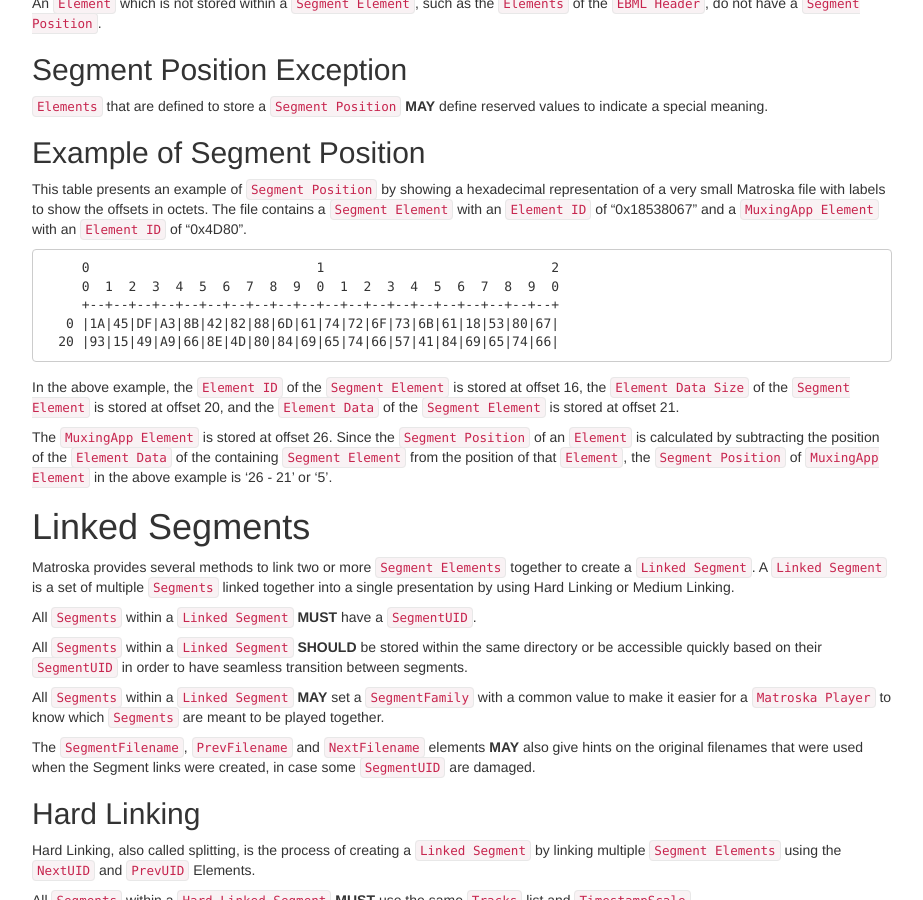
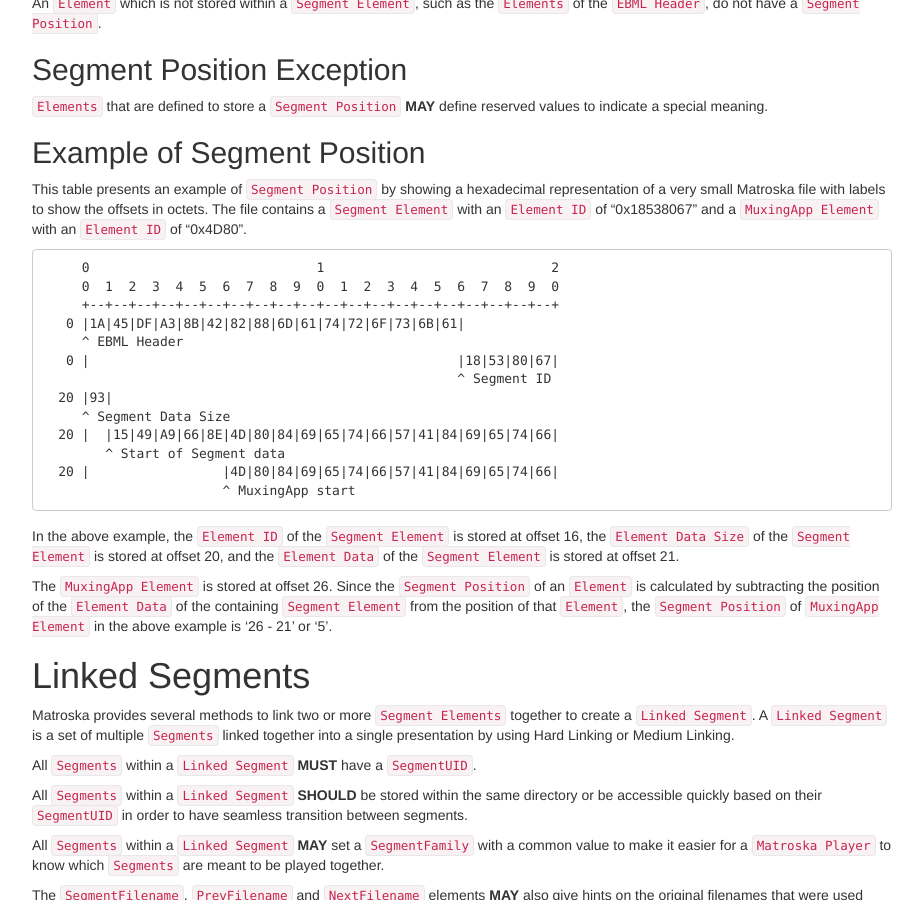
Before and after one commit to ietf-wg-cellar/matroska-specification, a Jekyll site: the page built from notes.md, in a window 1280 px wide and 900 px high, scrolled down 10245 px. Shown: the whole window, without its empty margins (273-1196 px from the left). Built offline with Jekyll 4.4.1, drawn with Linux system fonts in a browser that asks for light colours.

Commit message:
add comments in the Element Position binary example

```diff
--- a/notes.md
+++ b/notes.md
@@ -676,8 +676,16 @@ a `Segment Element` with an `Element ID` of "0x18538067" and a `MuxingApp Elemen
          0                             1                             2
          0  1  2  3  4  5  6  7  8  9  0  1  2  3  4  5  6  7  8  9  0
          +--+--+--+--+--+--+--+--+--+--+--+--+--+--+--+--+--+--+--+--+
-       0 |1A|45|DF|A3|8B|42|82|88|6D|61|74|72|6F|73|6B|61|18|53|80|67|
-      20 |93|15|49|A9|66|8E|4D|80|84|69|65|74|66|57|41|84|69|65|74|66|
+       0 |1A|45|DF|A3|8B|42|82|88|6D|61|74|72|6F|73|6B|61|
+         ^ EBML Header
+       0 |                                               |18|53|80|67|
+                                                         ^ Segment ID
+      20 |93|
+         ^ Segment Data Size
+      20 |  |15|49|A9|66|8E|4D|80|84|69|65|74|66|57|41|84|69|65|74|66|
+            ^ Start of Segment data
+      20 |                 |4D|80|84|69|65|74|66|57|41|84|69|65|74|66|
+                           ^ MuxingApp start
 
 In the above example, the `Element ID` of the `Segment Element` is stored at offset 16,
 the `Element Data Size` of the `Segment Element` is stored at offset 20, and the
```
